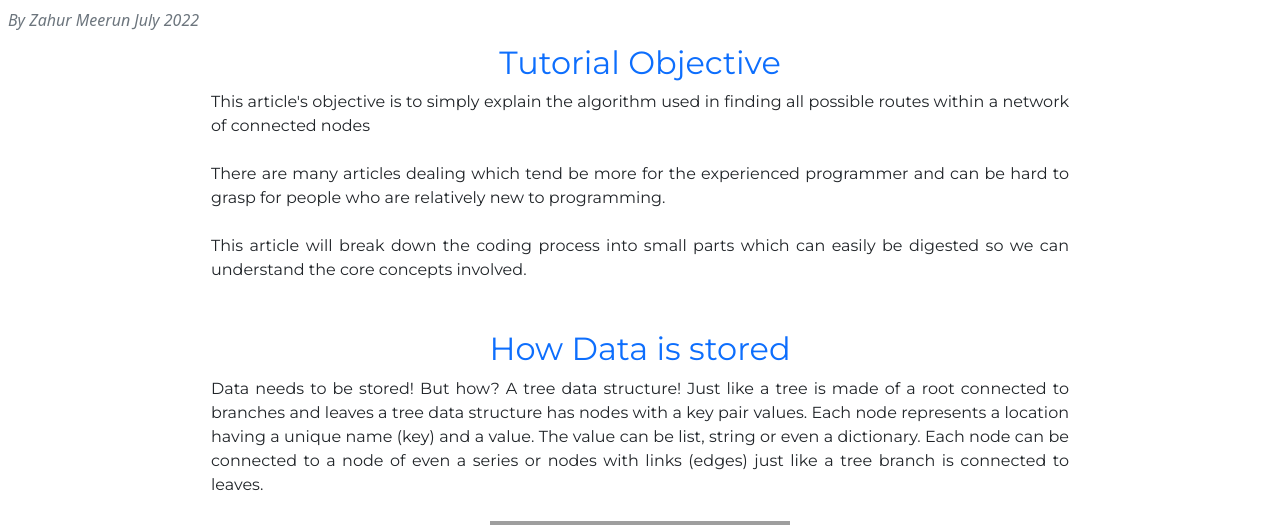
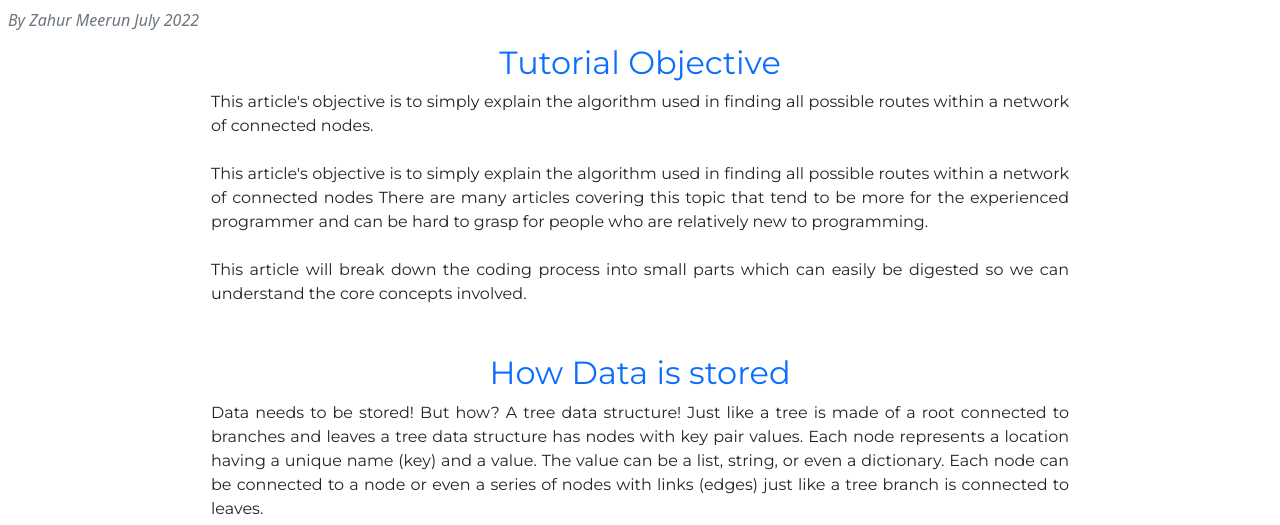
Before and after one commit to zahur76/algo-blog, a Django app: page / in a window 1280 px wide. Shown: the part 500-1025 px from the top of the page. Run offline with Django 4.2, Linux system fonts and the light colour scheme; some libraries are stand-ins or nearby versions; some web fonts are replaced; grey boxes are pictures that could not be loaded.

Commit message:
correct: typo's in literature

```diff
--- a/home/templates/home/index.html
+++ b/home/templates/home/index.html
@@ -17,40 +17,41 @@
     <div class="text-secondary fst-italic p-2">By Zahur Meerun July 2022</div>
     <section class="p-1 mt-0 text-two">
         <div class="col-12 h2 text-primary text-center">Tutorial Objective</div>
-        <div class="article ps-5 pe-5 w-75 mx-auto">This article's objective is to simply explain the algorithm used in finding all possible routes within a network of connected nodes </br></br>
-            There are many articles dealing which tend be more for the experienced programmer
-            and can be hard to grasp for people who are relatively new to programming.</br></br>
-            This article will break down the coding process into small parts which can easily be digested so we can understand the core concepts
-            involved.
+        <div class="article ps-5 pe-5 w-75 mx-auto">This article's objective is to simply explain the algorithm used in finding all possible routes within a network of connected nodes.</br></br>
+            This article's objective is to simply explain the algorithm used in finding all possible routes within a network of connected nodes
+
+            There are many articles covering this topic that tend to be more for the experienced programmer and can be hard to grasp for people who are relatively new to programming.</br></br>
+
+            This article will break down the coding process into small parts which can easily be digested so we can understand the core concepts involved.
         </div>
         <div class="col-12 h2 text-primary text-center mt-5">How Data is stored</div>
         <div class="article ps-5 pe-5 w-75 mx-auto">
-            Data needs to be stored! But how? A tree data structure! Just like a tree is made of a root connected to branches and leaves a tree data structure has nodes with a key pair values.
-            Each node represents a location having a unique name (key) and a value. The value can be list, string or even a dictionary. Each node can be connected to a node of even a series or nodes with links (edges) just like a tree branch is
+            Data needs to be stored! But how? A tree data structure! Just like a tree is made of a root connected to branches and leaves a tree data structure has nodes with key pair values.
+            Each node represents a location having a unique name (key) and a value. The value can be a list, string, or even a dictionary. Each node can be connected to a node or even a series of nodes with links (edges) just like a tree branch is
             connected to leaves.</br></br>
             <div class="text-center tree"><img src="{{ MEDIA_URL }}tree-1.png" alt="data tree structure" /></div>
             </br>
-            The root node is the main node from which all links and node will branch out from. There are many types of tree data structure, for simplicity
+            The root node is the main node from which all links and nodes will branch out. There are many types of tree data structures, for simplicity
             the article will deal with a general tree structure which means a node can be linked to many nodes compared to for example a binary tree where nodes
             are limited to two connections.
         </div></br>
         <div class="text-center binary-tree"><img src="{{ MEDIA_URL }}binary-tree.png" alt="data tree structure" /></div>
         <div class="col-12 h2 text-primary text-center mt-5">Why Tree's?</div>
         <div class="article ps-5 pe-5 w-75 mx-auto">
-            Trees are mainly used for searching and sorting as they provide a convenient means to store data hierarchically. In our case we are more
-            interested in the searching aspect, more specifically the breadth first traversal method which we will come to later.</br></br>
-            Searching through a tree to find a specific node and it corresponding value in a structured form is of high importance and has several practical uses
-            in programming from file searching, finding routes in a road network and even solving a maze. The algorithm which will be used will focus on finding all routes for a specific node which we
-            will further refine to obtain shortest routes between 2 nodes. I guess at this point its isnt that hard to realise one practical use of
-            such an algorithm! Who wouldn't want to travel from A to B in the shortest time unless its not the cheapest way! (Which will get to eventually).
+            Trees are mainly used for searching and sorting as they provide a convenient means to store data hierarchically. In our case, we are more
+            interested in the searching aspect, more specifically the breadth-first traversal method which we will come to later.</br></br>
+            Searching through a tree to find a specific node and its corresponding value in a structured form is of high importance and has several practical uses
+            in programming from file searching, to finding routes in a road network, and even solving a maze. The algorithm which will be used will focus on finding all routes for a specific node which we
+            will further refine to obtain the shortest routes between 2 nodes. I guess at this point it isn't that hard to realize one practical use of
+            such an algorithm! Who wouldn't want to travel from A to B in the shortest time unless it's not the cheapest way! (Which will get to eventually).
         </div>
         <div class="col-12 h2 text-primary text-center mt-5">Lets Talk Recursion</div>
         <div class="article ps-5 pe-5 w-75 mx-auto">
-            One important concept while traversing nodes is recursion. Recursion is a programming technique using function or algorithm that calls itself one or more times until a
+            One important concept while traversing nodes is recursion. Recursion is a programming technique using a function or algorithm that calls itself one or more times until a
             specified condition is met. Recursion gives us the ability to search our tree using the same function until all nodes have been explored thus greatly facilitating our task
             since we no longer need to write multiple functions to find nodes.</br></br>
 
-            In simple terms we call our functions again, again and again until we not longer need it. A basic illustration of recursion would be the following code:</br></br>
+            In simple terms, we call our functions again, and again until it's no longer needed. A basic illustration of recursion would be the following code:</br></br>
                     <div class="d-flex justify-content-center">
                     <div class="ps-2 p-1 code-text bg-dark text-light fw-bold">def recursive_function(num):</br>&emsp;
                         if num == 0:<span class="text-success">&emsp;#Stopping condition</span></br>&emsp;&emsp;
@@ -65,13 +66,13 @@
 
                     </div>
                 </div></br>
-            The call to our function will continue as long as the stopping condition hasnt been met, in this case num==0.
+            The call to our function will continue as long as the stopping condition hasn't been met, in this case, num==0.
         </div>
         <div class="col-12 h2 text-primary text-center mt-5">Defining our Problem and Solution</div>
         <div class="article ps-5 pe-5 w-75 mx-auto">
-            First we start by defining our problem from which a solution can be found.<br><br>
+            First, we start by defining our problem from which a solution can be found.<br><br>
             <span class="fw-bold">Problem:</span>&emsp;Obtain all routes for a network.<br></br>
-            Starting with an initial simple test case ensures that code works with minimum data before moving on to larger data and making
+            Starting with an initial simple test case ensures that code works with minimum data before moving on to larger data thus making
             debugging more manageable, hence we will start with the following graph (network) represented by a dictionary:<br></br>
             <div class="d-flex justify-content-center">
             <div class="ps-2 code-text text-dark fw-bold">
@@ -137,12 +138,12 @@
                 all_routes = [["A", "B", "D"], ["A", "C"]]
             </div>
             </div></br>
-            This method of searching for connecting nodes level by level and is referred to as <span class="fw-bold">breadth first traversal method</span>.
+            The algorithm used for searching for connecting nodes level by level and is referred to as <span class="fw-bold">breadth first traversal method</span>.
         </div>
         </div></br></br>
         <div class="col-12 h2 text-primary text-center">Let's Start Coding!</div>
         <div class="article ps-5 pe-5 w-75 mx-auto">Our code will be written in Python and will consist of 2 functions:</br></br>
-            1. The Start function which will take the initial inputs and send it to our recursive function and will also return our final result. We also require a globally defined variable to store all routes when the stacks return an empty list as described above.</br>
+            1. The Start function will take the initial inputs and send them to our recursive function and will also return our final result. We also require a globally defined variable to store all routes when the stacks return an empty list as described above.</br>
             <div class="d-flex justify-content-center">
             <div class="ps-2 code-text text-light bg-dark p-2 fw-bold mt-3">
                 all_routes = []</br></br>
@@ -195,7 +196,7 @@
         </div>
         <div class="col-12 h2 text-primary text-center mt-2">More Test Cases!</div>
         <div class="article ps-5 pe-5 w-75 mx-auto">
-            Now we know our code is working as expected its time to increase the pressure and run a slightly more complex test case!
+            Now we know our code is working as expected it's time to increase the pressure and run a slightly more complex test case!
             The graph we will use is as follows:
             <div class="d-flex justify-content-center">
             <div class="ps-2 code-text text-dark fw-bold mt-2">
@@ -215,9 +216,9 @@
         </div></br>
         <div class="article ps-5 pe-5 w-75 mx-auto mt-3 mb-5">
             <div class="col-12 h2 text-primary text-center">Going even further</div>
-            At this stage we have returned all possible routes from a node. Although alot of ground have been covered, our function does not
+            At this stage, we have returned all possible routes from a node. Although a lot of ground has been covered, our function does not
             return something meaningful. Maybe if we could return the shortest distance between two nodes, now that would be helpful. In doing so, the
-            assumption made is that the shorest distance is always the least amount of nodes we traverse while travelling from start node to end node. This assumption, as we will find
+            assumption made is that the shortest distance is always the least amount of nodes we traverse while traveling from start node to end node. This assumption, as we will find
             out in part 2 of my tutorial, may not always be true. To extend our functionality I have updated our <span class="code-text">find_routes</span> function.</br>
             <div class="d-flex justify-content-center">
                 <div class="ps-2 code-text text-light bg-dark p-2 fw-bold mt-3">
@@ -248,9 +249,9 @@
         <div class="article ps-5 pe-5 w-75 mx-auto mt-3 mb-5">
             <div class="col-12 h2 text-primary text-center">Conclusion</div>
             Great! We started with a network of nodes represented by a graph and returned all 5 possible routes without revisiting a node. From there we further extended our
-            functionality by returning the minimum path between 2 node.
+            functionality by returning the minimum path between 2 nodes.
             My next tutorial will expand on this topic and apply
-            what we have learnt to a real life problem, Part 2. This brings us to the end of the tutorial, hope you have enjoyed it. Please send any feedback
+            what we have learned to a real-life problem, Part 2. This brings us to the end of the tutorial, hope you have enjoyed it. Please send any feedback
             by filling out the form below.</br>
         </div>
     </section>
--- a/home/urls.py
+++ b/home/urls.py
@@ -5,5 +5,5 @@ from . import views
 
 urlpatterns = [
     path("", views.index, name="home"),
-    path("/send_comment", views.send_comment, name="send_comment"),
+    path("send_comment", views.send_comment, name="send_comment"),
 ]
```
